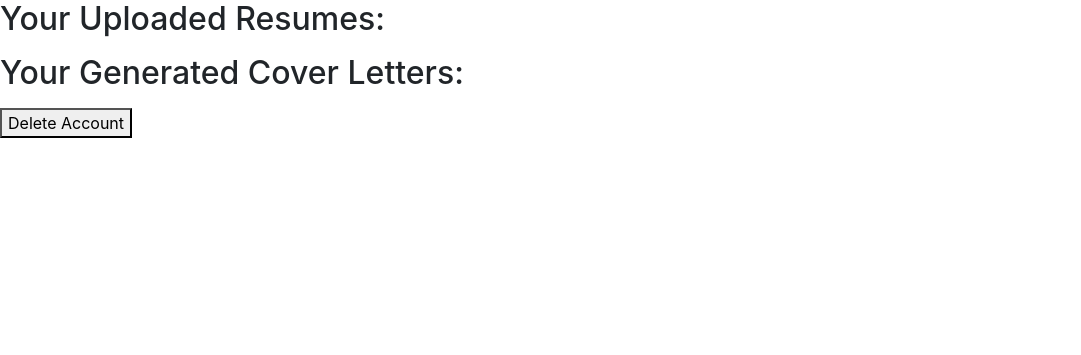
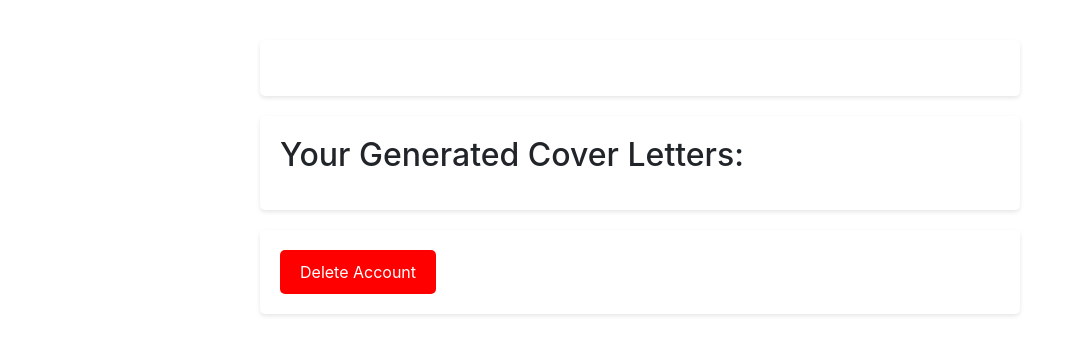
Before and after one commit to AnthonySinitsa/cover-me-resume, a Django app: page /profile/ in a window 1280 px wide. Shown: the part 64-419 px from the top of the page, without its empty margins (0-1081 px from the left). Run offline with Django 4.2, Linux system fonts and the light colour scheme; the visitor is signed in with stand-in values (Sample User, id 1); data that the repository does not hold is empty; parts of the project's set-up code (start-up, migrations or seed data) failed here and were passed over; some libraries are stand-ins or nearby versions.

Commit message:
profile changes

```diff
--- a/templates/profile.html
+++ b/templates/profile.html
@@ -1,69 +1,53 @@
 {% extends 'base.html' %}
 {% load custom_filters %}
-
+{% load static %}
 
 {% block content %}
-<h2>Your Uploaded Resumes:</h2>
-<ul>
+<div class="content-container">
+
+    <div class="section">
+        <ul class="list">
             {% for resume in resumes %}
                 <li>
-            <a href="{{ resume.resume_file.url }}">Your Resume</a>
-            <!-- Link to download or view the resume -->
+                    <a href="{{ resume.resume_file.url }}" class="item-link">Your Resume</a>
                 </li>
             {% endfor %}
         </ul>
+    </div>
 
+    <div class="section">
         <h2>Your Generated Cover Letters:</h2>
-<ul>
+        <ul class="list">
             {% for letter in cover_letters %}
                 <li>
+                    <div class="letter-container">
                         {{ letter.pdf_file.name|filename }} - {{ letter.created_at }}
-            <a href="{% url 'download_cover_letter_by_id' letter.id %}">Download</a> |
-            <a href="{% url 'edit_cover_letter' letter.id %}">Edit</a> |
-            <a href="{% url 'delete_cover_letter' letter.id %}">Delete</a>
+                        <div class="action-button">
+                            <a href="{% url 'download_cover_letter_by_id' letter.id %}" class="item-link">Download</a> |
+                            <a href="{% url 'edit_cover_letter' letter.id %}" class="item-link">Edit</a> |
+                            <a href="{% url 'delete_cover_letter' letter.id %}" class="item-link">Delete</a>
+                        </div>
+                    </div>
                 </li>
             {% endfor %}
         </ul>
+    </div>
 
-<!-- Delete Account Button -->
-<button id="deleteAccountBtn">Delete Account</button>
+    <div class="section">
+        <button id="deleteAccountBtn" class="btn-delete">Delete Account</button>
+    </div>
+
+</div>
 
 <!-- Modal for Account Deletion Confirmation -->
-<div id="deleteAccountModal" style="display:none;">
+<div id="deleteAccountModal" class="modal">
     <p>Are you sure you want to delete your account?</p>
-    <button id="confirmDeleteBtn">Yes</button>
-    <button id="cancelDeleteBtn">No</button>
+    <button id="confirmDeleteBtn" class="btn-confirm">Yes</button>
+    <button id="cancelDeleteBtn" class="btn-cancel">No</button>
 </div>
 
-<script>
-document.getElementById("deleteAccountBtn").addEventListener("click", function() {
-    // Show the modal when the delete button is clicked
-    document.getElementById("deleteAccountModal").style.display = "block";
-});
-
-document.getElementById("confirmDeleteBtn").addEventListener("click", function() {
-    // Send a POST request to delete the account
-    fetch('/delete_account/', {
-        method: 'POST',
-        headers: {
-            'X-CSRFToken': '{{ csrf_token }}'
-        }
-    })
-    .then(response => {
-        if (response.ok) {
-            // Redirect to home or login page after successful deletion
-            window.location.href = '/';
-        } else {
-            alert("Error deleting account.");
-        }
-    });
-});
-
-document.getElementById("cancelDeleteBtn").addEventListener("click", function() {
-    // Hide the modal if user cancels
-    document.getElementById("deleteAccountModal").style.display = "none";
-});
-</script>
-
+{% block extra_js %}
+    <script src="{% static 'js/profile.js' %}"></script>
+{% endblock %}
 
 {% endblock %}
--- a/web_app/static/css/styles.css
+++ b/web_app/static/css/styles.css
@@ -179,3 +179,139 @@ body .modal-dialog {
   background-color: rgb(44, 41, 41);
   color: white;
 }
+
+
+.cover-letter-form {
+  display: flex;
+  flex-direction: column;
+  align-items: center;
+}
+
+#coverLetterTextArea {
+  width: 80%;
+  height: 400px;
+  margin-bottom: 20px;
+  font-size: 16px;
+  padding: 10px;
+}
+
+.download-section {
+  display: flex;
+  justify-content: center;
+  align-items: center;
+  gap: 20px;
+}
+
+.filename-input {
+  padding: 10px;
+  font-size: 16px;
+}
+
+.btn-download {
+  background-color: #333;
+  color: white;
+  padding: 10px 20px;
+  border: none;
+  border-radius: 5px;
+  cursor: pointer;
+}
+
+.btn-download:hover {
+  background-color: #555;
+}
+
+
+.section {
+  background-color: white;
+  padding: 20px;
+  margin: 20px 0;
+  border-radius: 5px;
+  box-shadow: 0 2px 4px rgba(0, 0, 0, 0.1);
+}
+
+.list {
+  list-style-type: none;
+  padding: 0;
+}
+
+.item-link {
+  color: #333;
+}
+
+.item-link:hover {
+  color: #555;
+}
+
+.btn-delete {
+  background-color: red;
+  color: white;
+  border: none;
+  padding: 10px 20px;
+  border-radius: 5px;
+  cursor: pointer;
+}
+
+.btn-delete:hover {
+  background-color: darkred;
+}
+
+.modal {
+  display: none;
+  position: fixed;
+  z-index: 1;
+  left: 0;
+  top: 0;
+  width: 100%;
+  height: 100%;
+  overflow: auto;
+  background-color: rgb(0,0,0);
+  background-color: rgba(0,0,0,0.4);
+  padding-top: 60px;
+}
+
+.btn-confirm, .btn-cancel {
+  background-color: #333;
+  color: white;
+  border: none;
+  padding: 10px 20px;
+  border-radius: 5px;
+  cursor: pointer;
+  margin: 10px;
+}
+
+.btn-confirm:hover {
+  background-color: #555;
+}
+
+.btn-cancel:hover {
+  background-color: #555;
+}
+
+
+.item-link {
+  display: inline-block;
+  padding: 10px 20px;
+  color: white;
+  background-color: #333;
+  border: none;
+  border-radius: 5px;
+  text-decoration: none;
+  transition: background-color 0.3s ease;
+  margin: 5px;
+}
+
+.item-link:hover {
+  background-color: #332e2e;
+  color: white;
+}
+
+.action-buttons {
+  float: right;
+}
+
+.letter-container {
+  display: flex;
+  justify-content: space-between;
+  align-items: center;
+  width: 100%;
+}
```
Also changed, not shown: templates/cover_letter_page.html (+21 -9 lines), 1 other file. Lines whose indentation alone changed are shown as unchanged.
